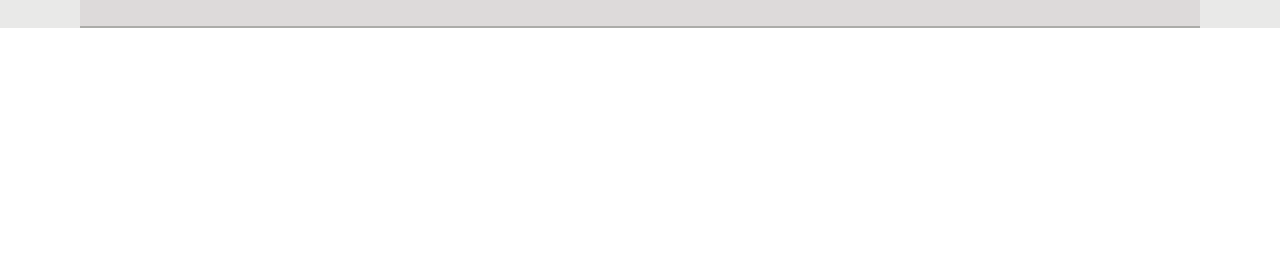
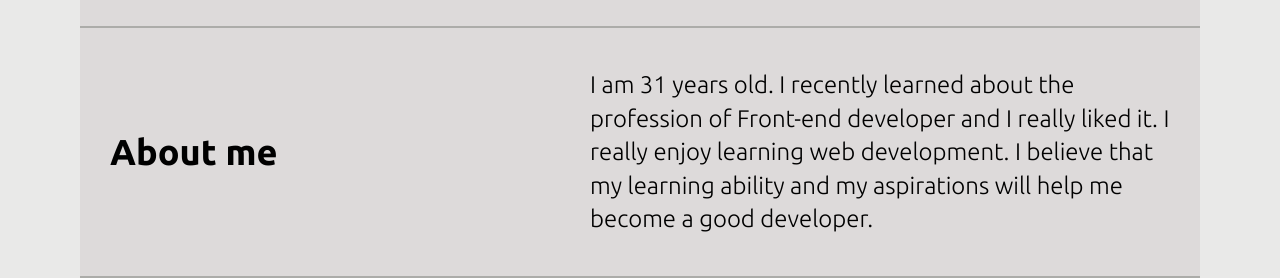
Before and after one commit to DimaTeniuta/rsschool-cv-stage0, a plain HTML site: page index.html in a window 1280 px wide. Shown: the part 552-830 px from the top of the page. Before the commit the page ends 800 px from the top, so only its background shows below. Drawn offline with Linux system fonts and the light colour scheme.

Commit message:
feat: about section and style for it

```diff
--- a/index.html
+++ b/index.html
@@ -94,6 +94,21 @@
         </section>
         <div class="line"></div>
 
+        <section id="about">
+          <div class="about-wrap">
+            <div class="about-me">
+              <h2>About me</h2>
+              <p class="about-me-text">
+                I am 31 years old. I recently learned about the profession of
+                Front-end developer and I really liked it. I really enjoy
+                learning web development. I believe that my learning ability
+                and my aspirations will help me become a good developer.
+              </p>
+            </div>
+          </div>
+        </section>
+        <div class="line"></div>
+
     </div>
   </main>
 </body>
--- a/style.css
+++ b/style.css
@@ -140,3 +140,27 @@ body {
 .socials :hover {
   animation: icons-live 1s ease-in-out;
 }
+
+#about:before {
+	display: block;
+	content: "";
+	height: 84px;
+	margin: -84px 0 0 0;
+}
+
+.about-me {
+  display: flex;
+  justify-content: space-between;
+  align-items: center;
+  padding: 0 0 0 30px;
+  font-size: 24px;
+  font-weight: bold;
+
+}
+
+.about-me-text {
+  max-width: 600px;
+  padding: 40px 10px;
+  font-weight: normal;
+  line-height: 1.4;
+}
```
